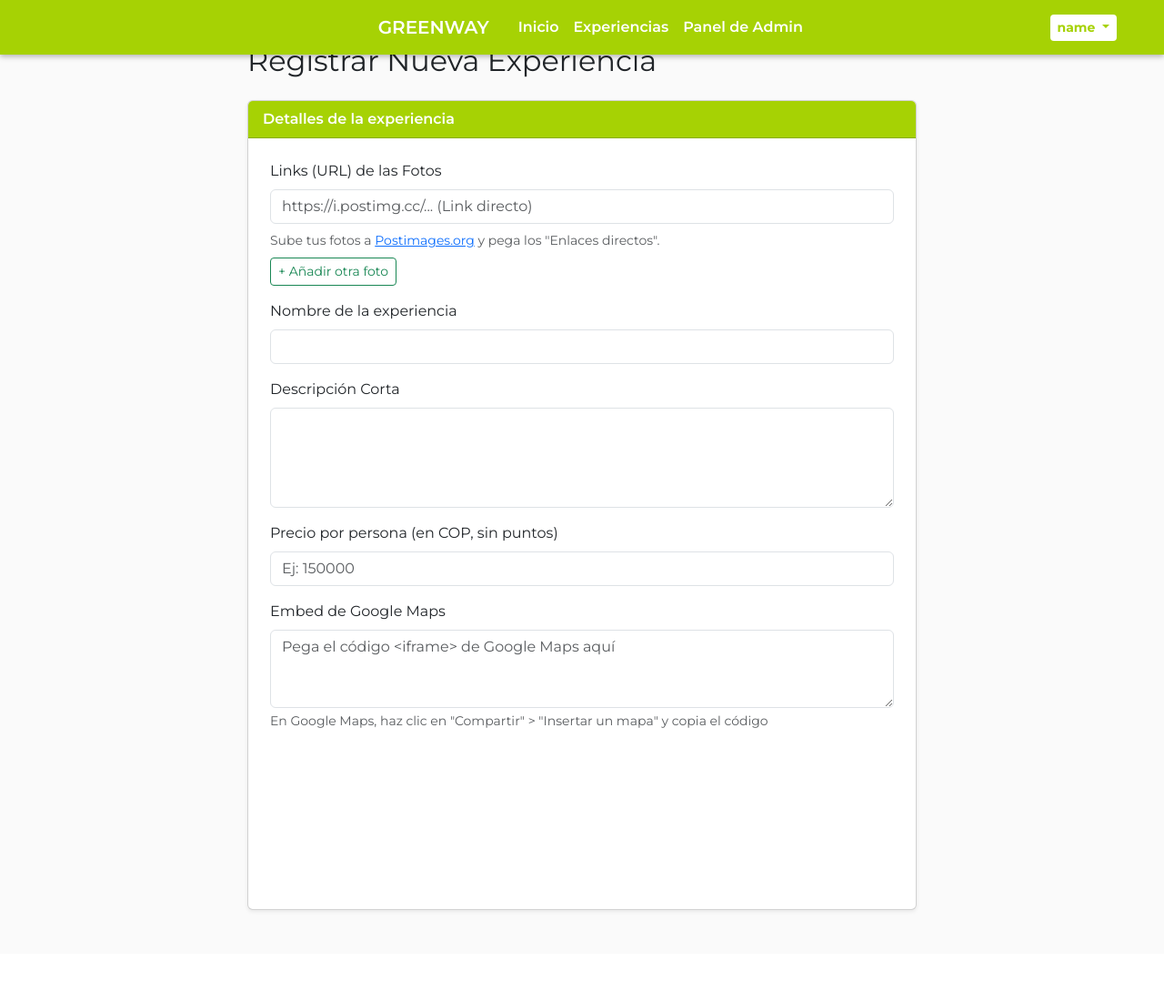
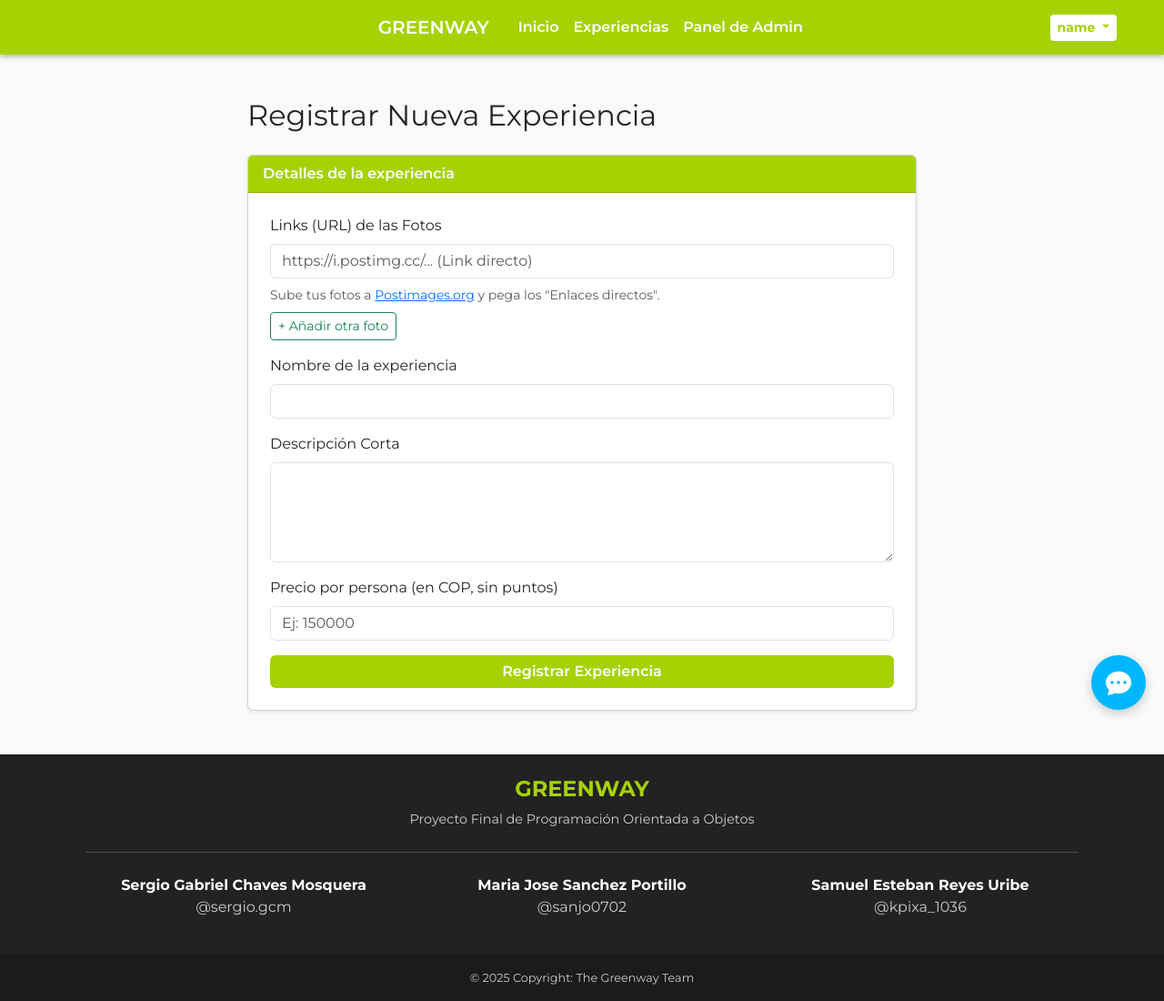
Before and after one commit to sechaves/CRUD-Firebase-Greenway, a Flask app: page /crear-experiencia in a window 1280 px wide. Shown: the whole page at 91% size. Before the commit the page ends 1002 px from the top, so only its background shows below. Run offline with Flask 3, Linux system fonts and the light colour scheme; the visitor is signed in with stand-in values (Sample User, id 1); parts of the project's set-up code (start-up, migrations or seed data) failed here and were passed over.

Commit message:
rollback

```diff
--- a/app/templates/crear_experiencia.html
+++ b/app/templates/crear_experiencia.html
@@ -7,7 +7,6 @@
         <div class="col-lg-8">
             <h2 class="mb-4">Registrar Nueva Experiencia</h2>
 
-            <!-- FORMULARIO INICIA AQUÍ -->
             <form method="POST" action="{{ url_for('crear_experiencia_submit') }}">
                 <div class="card shadow-sm">
                     <div class="card-header" style="background-color: var(--greenway-primary); color: white; font-weight: 600;">
@@ -48,30 +47,16 @@
                                    placeholder="Ej: 150000" required>
                         </div>
 
-                        <div class="mb-3">
-                            <label for="maps_embed_url" class="form-label">Embed de Google Maps</label>
-                            <textarea class="form-control" id="maps_embed_url" name="maps_embed_url" rows="3"
-                                      placeholder='Pega el código <iframe> de Google Maps aquí'></textarea>
-                            <div class="form-text">
-                                En Google Maps, haz clic en "Compartir" > "Insertar un mapa" y copia el código <iframe>.
-                            </div>
-                        </div>
+                        <button type="submit" class="btn btn-primary w-100" style="background-color: var(--greenway-primary); border: none; font-weight: 600;">
+                            Registrar Experiencia
+                        </button>
 
-                    </div>
-                </div>
-
-                <!-- BOTÓN QUE NO APARECÍA -->
-                <button type="submit" class="btn btn-primary w-100 mt-3"
-                        style="background-color: var(--greenway-primary); border: none; font-weight: 600;">
-                    Registrar Experiencia
-                </button>
-
-            </form>
-            <!-- FORMULARIO TERMINA AQUÍ -->
+                    </div> </div> </form>
         </div>
     </div>
 </div>
 {% endblock %}
+
 
 {% block scripts %}
 <script>
--- a/main.py
+++ b/main.py
@@ -164,7 +164,6 @@ def reset_password_request():
 @login_required
 def home():
     try:
-        # Usamos 'get().val() or {}' para evitar errores si está vacío
         all_experiencias_data = db.child("experiencias").get().val() or {}
         experiencias_list = []
         if all_experiencias_data:
@@ -266,12 +265,6 @@ def admin_panel():
 @app.route('/admin/delete-experiencia/<experiencia_id>', methods=['POST'])
 @login_required
 def admin_delete_experiencia(experiencia_id):
-    """
-    Elimina una experiencia.
-    Permitido si:
-    1. Eres admin.
-    2. Eres el propietario de esta experiencia.
-    """
     try:
         experiencia_data = db.child("experiencias").child(experiencia_id).get().val()
         if not experiencia_data:
@@ -296,12 +289,6 @@ def admin_delete_experiencia(experiencia_id):
 @app.route('/admin/edit-experiencia/<experiencia_id>')
 @login_required
 def admin_edit_experiencia(experiencia_id):
-    """
-    Muestra el formulario para editar una experiencia.
-    Permitido si:
-    1. Eres admin.
-    2. Eres el propietario de esta experiencia.
-    """
     try:
         experiencia_data = db.child("experiencias").child(experiencia_id).get().val()
         if not experiencia_data:
@@ -322,13 +309,13 @@ def admin_edit_experiencia(experiencia_id):
         return redirect(url_for('admin_panel'))
 
 #
-# --- ¡¡¡RUTA ACTUALIZADA!!! ---
+# --- ¡¡¡RUTA "UPDATE" REVERTIDA (SIN GOOGLE MAPS)!!! ---
 #
 @app.route('/admin/update-experiencia/<experiencia_id>', methods=['POST'])
 @login_required
 def admin_update_experiencia(experiencia_id):
     """
-    Guarda los cambios de la edición (AHORA CON MAPAS Y LISTA DE FOTOS).
+    Guarda los cambios de la edición (AHORA CON LISTA DE FOTOS).
     """
     try:
         # --- LÓGICA DE PERMISO (Sin cambios) ---
@@ -346,26 +333,20 @@ def admin_update_experiencia(experiencia_id):
             return redirect(url_for('experiencia_detalle', experiencia_id=experiencia_id))
         # --- FIN DE LÓGICA DE PERMISO ---
 
-        # --- ¡¡¡SECCIÓN ACTUALIZADA!!! ---
-        # Saca los datos del formulario
+        # --- ¡¡¡SECCIÓN REVERTIDA!!! ---
         nuevo_nombre = request.form['nombre']
         nueva_desc = request.form['descripcion']
         nuevo_precio = int(request.form['precio'])
-
-        # ¡Usa 'getlist' para las fotos!
         lista_de_imagenes = request.form.getlist('imagen_url')
-
-        # ¡Añade el nuevo campo de mapas!
-        nueva_maps_embed_url = request.form['maps_embed_url']
 
         update_data = {
             'nombre': nuevo_nombre,
             'descripcion': nueva_desc,
             'precio_noche': nuevo_precio,
-            'imagenes': lista_de_imagenes,
-            'maps_embed_url': nueva_maps_embed_url # ¡Añadido!
+            'imagenes': lista_de_imagenes # ¡Guarda la lista!
+            # ¡YA NO HAY 'maps_embed_url'!
         }
-        # --- FIN DE SECCIÓN ACTUALIZADA ---
+        # --- FIN DE SECCIÓN REVERTIDA ---
 
         db.child("experiencias").child(experiencia_id).update(update_data)
         flash('Experiencia actualizada con éxito.', 'success')
@@ -385,7 +366,7 @@ def crear_experiencia_form():
     return render_template('crear_experiencia.html', session=session)
 
 #
-# --- ¡¡¡RUTA ACTUALIZADA!!! ---
+# --- ¡¡¡RUTA "CREAR" REVERTIDA (SIN GOOGLE MAPS)!!! ---
 #
 @app.route('/crear-experiencia-submit', methods=['POST'])
 @login_required
@@ -396,20 +377,15 @@ def crear_experiencia_submit():
         descripcion = request.form['descripcion']
         precio_noche = request.form['precio']
         propietario_id = session['user_id']
-
-        # ¡Usa 'getlist' para las fotos!
         lista_de_imagenes = request.form.getlist('imagen_url')
-
-        # ¡Añade el nuevo campo de mapas!
-        maps_embed_url = request.form['maps_embed_url']
 
         experiencia_data = {
             'nombre': nombre,
             'descripcion': descripcion,
             'precio_noche': int(precio_noche),
             'propietario_id': propietario_id,
-            'imagenes': lista_de_imagenes,
-            'maps_embed_url': maps_embed_url # ¡Añadido!
+            'imagenes': lista_de_imagenes
+            # ¡YA NO HAY 'maps_embed_url'!
         }
 
         nuevo_experiencia = db.child("experiencias").push(experiencia_data)
```
Also changed, not shown: app/templates/admin_edit_experiencia.html (+1 -9 lines).
